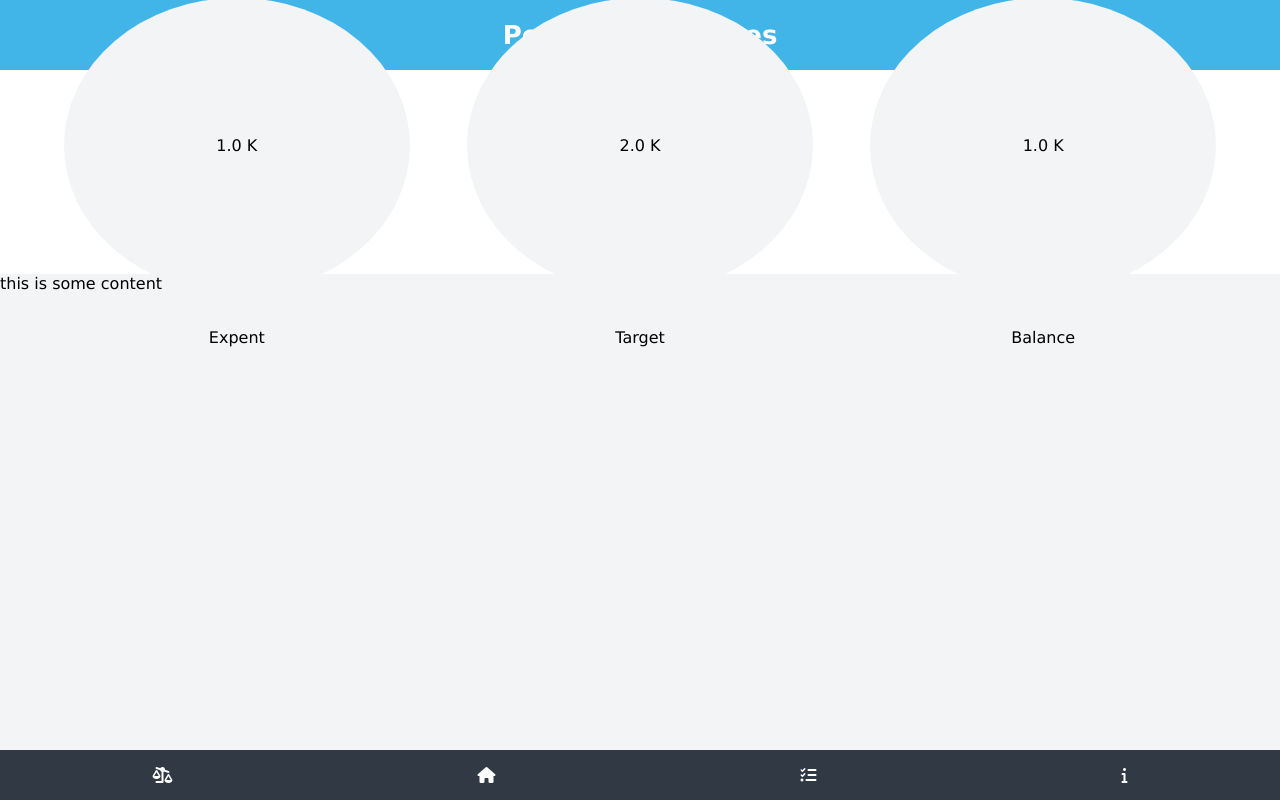
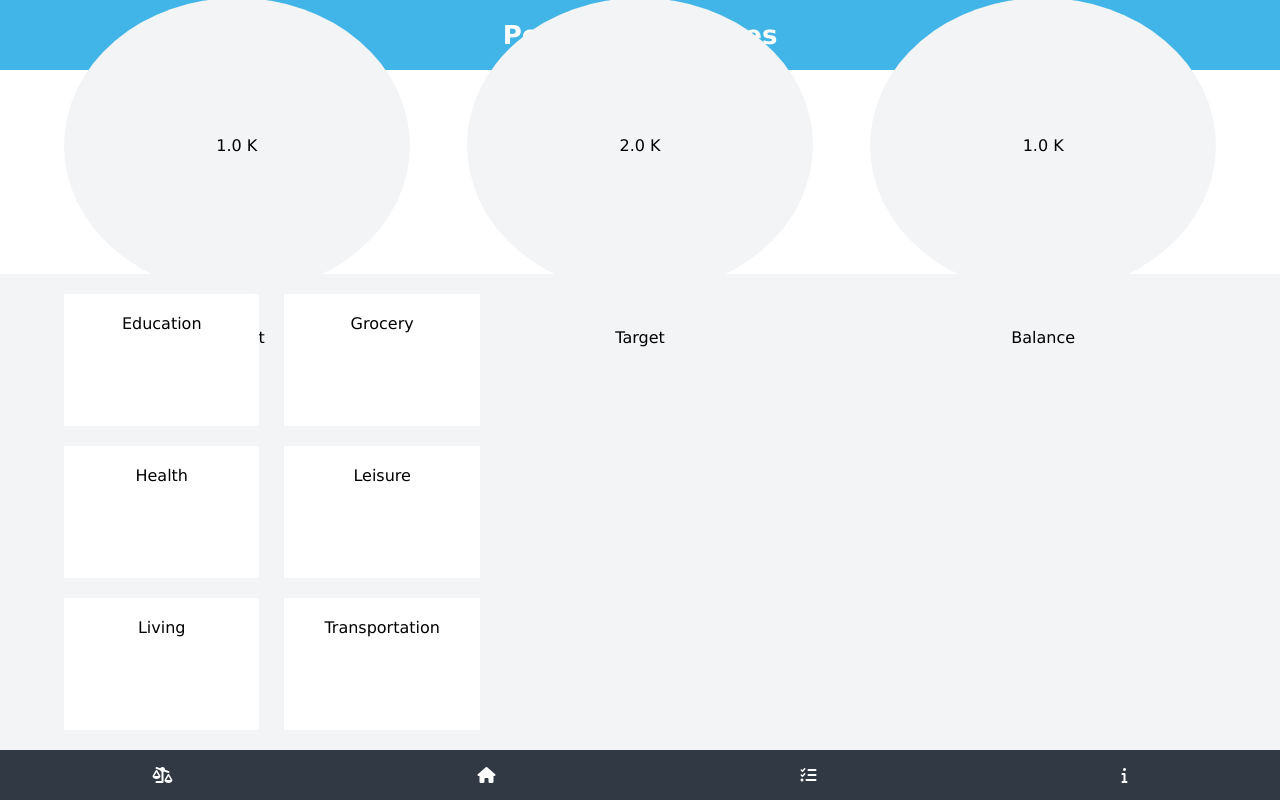
Before and after one commit to tadeuasarro/track-app, a React (Create React App) app: page / in a window 1280 px wide. Both pictures are taken after a click on the button "Login". Built offline with nearby package versions, Linux system fonts and the light colour scheme.

Commit message:
Finish home catalogue for the time being

```diff
--- a/src/components/home/Home.js
+++ b/src/components/home/Home.js
@@ -18,8 +18,15 @@ const Home = () => (
           <p>Balance</p>
         </div>
       </div>
-      <div className="home-catalogue">
-        this is some content
+      <div className="home-catalogue-container">
+        <div className="home-catalogue">
+          <div className="home-catalogue-item">Education</div>
+          <div className="home-catalogue-item">Grocery</div>
+          <div className="home-catalogue-item">Health</div>
+          <div className="home-catalogue-item">Leisure</div>
+          <div className="home-catalogue-item">Living</div>
+          <div className="home-catalogue-item">Transportation</div>
+        </div>
       </div>
     </div>
     <Footer />
--- a/src/components/home/home.css
+++ b/src/components/home/home.css
@@ -24,7 +24,23 @@
   margin-bottom: 10%;
 }
 
-.home-catalogue {
+.home-catalogue-container {
   height: 70%;
   background-color: #f3f4f6;
+  display: flex;
 }
+
+.home-catalogue {
+  display: flex;
+  flex-wrap: wrap;
+  padding: 20px 5% 0 5%;
+  justify-content: space-between;
+}
+
+.home-catalogue-item {
+  background-color: #fff;
+  padding: 20px 0;
+  text-align: center;
+  width: 47%;
+  margin-bottom: 20px;
+}
```
